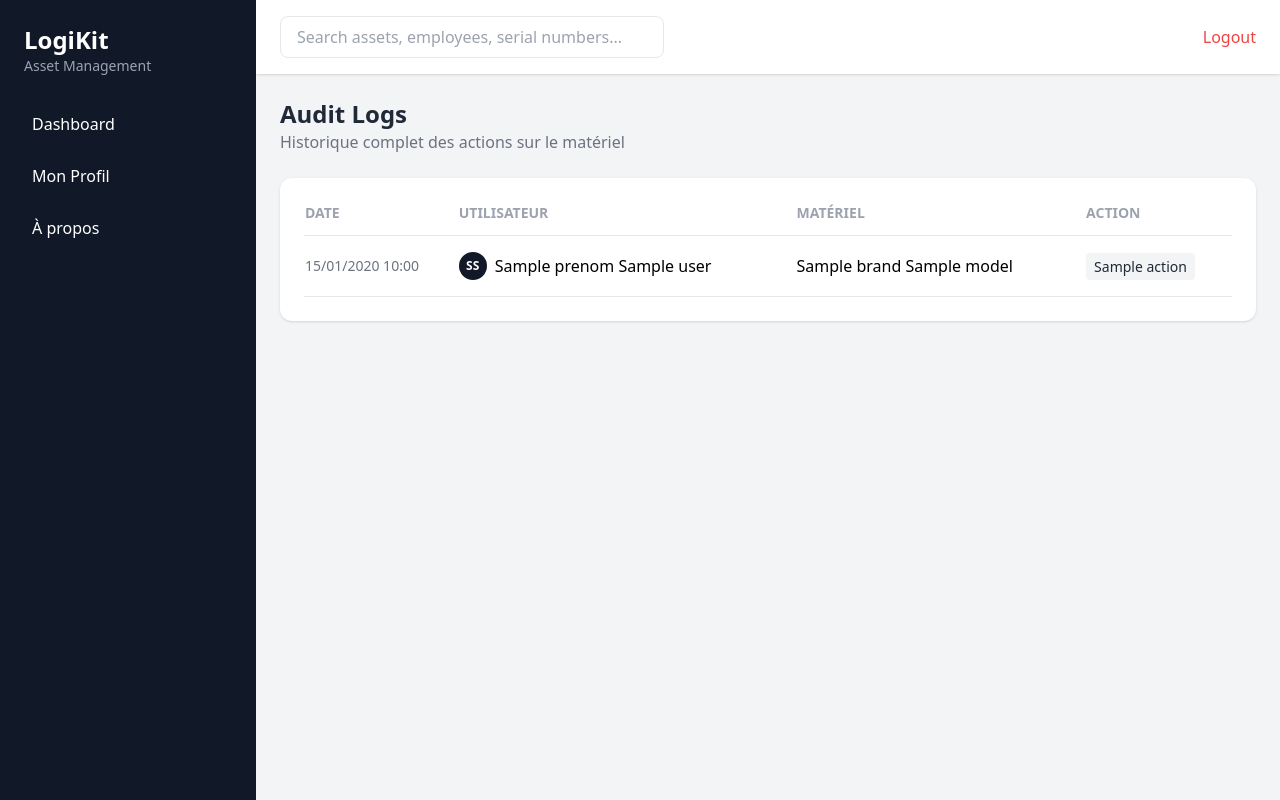
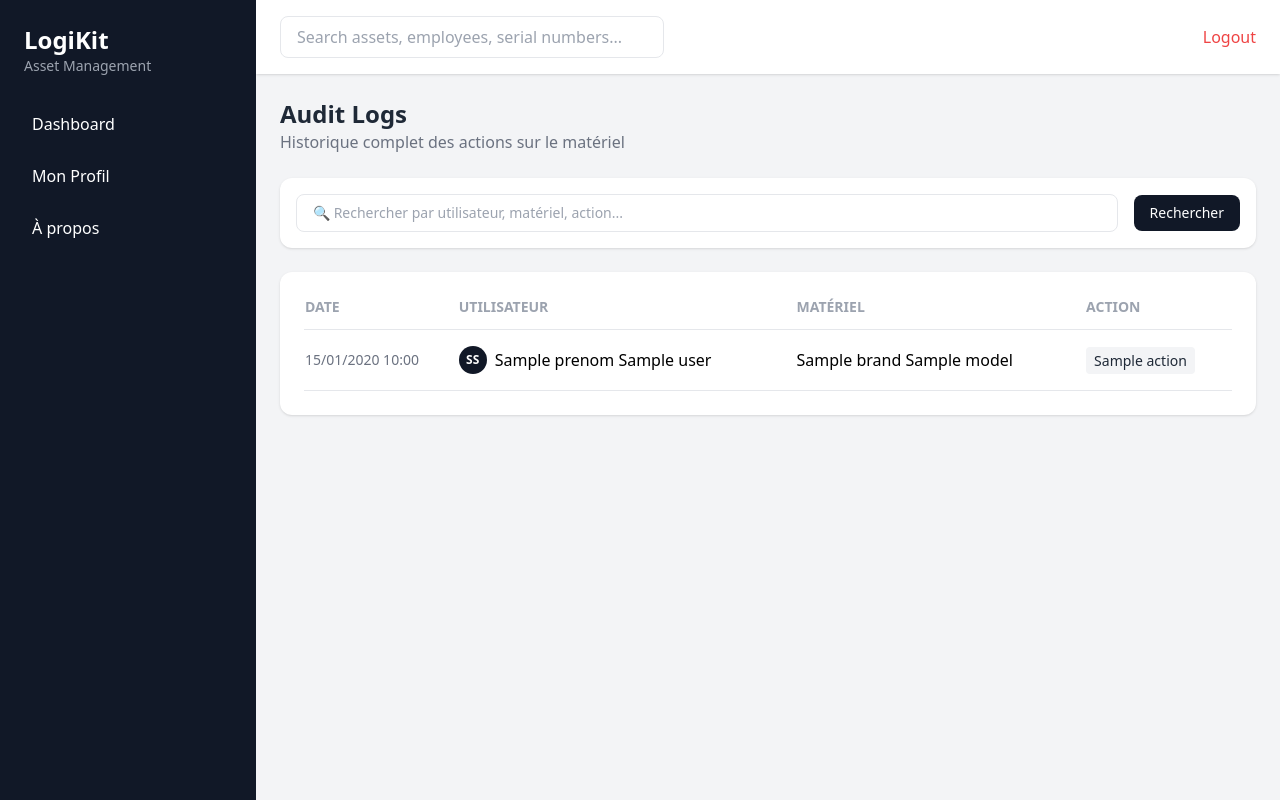
Before and after one commit to rayanetab/logikit, a Symfony app: template templates/history/index.html.twig in a window 1280 px wide. Run offline with Twig, Linux system fonts and the light colour scheme; the template is opened without the code that fills it: most values are stand-ins (such as "Sample title", 1, 10 or a date in 2020); some libraries are stand-ins or nearby versions.

Commit message:
Liens actifs sidebar + recherche Audit Logs

```diff
--- a/templates/base.html.twig
+++ b/templates/base.html.twig
@@ -11,7 +11,7 @@
     </script>
     <script src="https://cdn.tailwindcss.com"></script>
 </head>
-<body class="bg-gray-100 ">
+<body class="bg-gray-100">
     <div class="flex h-screen">
 
         {# Sidebar #}
@@ -21,51 +21,49 @@
                 <p class="text-gray-400 text-sm">Asset Management</p>
             </div>
             <nav class="flex-1 px-4">
-                <a href="/dashboard" class="flex items-center px-4 py-3 rounded-lg mb-1 hover:bg-gray-700 text-white">
+                <a href="/dashboard" class="flex items-center px-4 py-3 rounded-lg mb-1 hover:bg-gray-700 text-white {% if app.request.pathinfo == '/dashboard' %}bg-gray-700{% endif %}">
                     Dashboard
                 </a>
 
                 {% if is_granted('ROLE_USER') %}
-                <a href="/asset" class="flex items-center px-4 py-3 rounded-lg mb-1 hover:bg-gray-700 text-white">
+                <a href="/asset" class="flex items-center px-4 py-3 rounded-lg mb-1 hover:bg-gray-700 text-white {% if app.request.pathinfo starts with '/asset' and app.request.pathinfo != '/asset/maintenance' %}bg-gray-700{% endif %}">
                     Assets Inventory
                 </a>
-               <a href="{{ path('app_asset_maintenance') }}" class="flex items-center justify-between px-4 py-3 rounded-lg mb-1 hover:bg-gray-700 text-white">
+                <a href="{{ path('app_asset_maintenance') }}" class="flex items-center justify-between px-4 py-3 rounded-lg mb-1 hover:bg-gray-700 text-white {% if app.request.pathinfo == '/asset/maintenance' %}bg-gray-700{% endif %}">
                     <span>Maintenance</span>
                     {% if globalMaintenanceCount > 0 %}
                     <span class="bg-orange-500 text-white text-xs px-2 py-0.5 rounded-full">{{ globalMaintenanceCount }}</span>
                     {% endif %}
                 </a>
-<a href="/consumable" class="flex items-center justify-between px-4 py-3 rounded-lg mb-1 hover:bg-gray-700 text-white">
+                <a href="/consumable" class="flex items-center justify-between px-4 py-3 rounded-lg mb-1 hover:bg-gray-700 text-white {% if app.request.pathinfo starts with '/consumable' %}bg-gray-700{% endif %}">
                     <span>Consumables</span>
                     {% if globalStockAlerts > 0 %}
                     <span class="bg-red-500 text-white text-xs px-2 py-0.5 rounded-full">{{ globalStockAlerts }}</span>
                     {% endif %}
                 </a>
-                <a href="/assignment" class="flex items-center px-4 py-3 rounded-lg mb-1 hover:bg-gray-700 text-white">
+                <a href="/assignment" class="flex items-center px-4 py-3 rounded-lg mb-1 hover:bg-gray-700 text-white {% if app.request.pathinfo starts with '/assignment' %}bg-gray-700{% endif %}">
                     Assignments
                 </a>
-                <a href="{{ path('app_calendar') }}" class="flex items-center px-4 py-3 rounded-lg mb-1 hover:bg-gray-700 text-white">
+                <a href="{{ path('app_calendar') }}" class="flex items-center px-4 py-3 rounded-lg mb-1 hover:bg-gray-700 text-white {% if app.request.pathinfo == '/calendar' %}bg-gray-700{% endif %}">
                     Calendrier
                 </a>
                 {% endif %}
 
-
-
                 {% if is_granted('ROLE_ADMIN') %}
-                <a href="/user" class="flex items-center px-4 py-3 rounded-lg mb-1 hover:bg-gray-700 text-white">
+                <a href="/user" class="flex items-center px-4 py-3 rounded-lg mb-1 hover:bg-gray-700 text-white {% if app.request.pathinfo starts with '/user' %}bg-gray-700{% endif %}">
                     Users
                 </a>
-                <a href="/history" class="flex items-center px-4 py-3 rounded-lg mb-1 hover:bg-gray-700 text-white">
+                <a href="/history" class="flex items-center px-4 py-3 rounded-lg mb-1 hover:bg-gray-700 text-white {% if app.request.pathinfo == '/history' %}bg-gray-700{% endif %}">
                     Audit Logs
                 </a>
                 {% endif %}
-<a href="{{ path('app_profile') }}" class="flex items-center px-4 py-3 rounded-lg mb-1 hover:bg-gray-700 text-white">
+
+                <a href="{{ path('app_profile') }}" class="flex items-center px-4 py-3 rounded-lg mb-1 hover:bg-gray-700 text-white {% if app.request.pathinfo == '/profile' %}bg-gray-700{% endif %}">
                     Mon Profil
                 </a>
-<a href="{{ path('app_about') }}" class="flex items-center px-4 py-3 rounded-lg mb-1 hover:bg-gray-700 text-white">
+                <a href="{{ path('app_about') }}" class="flex items-center px-4 py-3 rounded-lg mb-1 hover:bg-gray-700 text-white {% if app.request.pathinfo == '/about' %}bg-gray-700{% endif %}">
                     À propos
                 </a>
-
             </nav>
         </div>
 
@@ -84,7 +82,8 @@
             </header>
 
             {# Page content #}
-<main class="flex-1 overflow-y-auto p-6 ">    {# Messages flash #}
+            <main class="flex-1 overflow-y-auto p-6">
+                {# Messages flash #}
                 {% for message in app.flashes('success') %}
                 <div class="bg-green-50 border-l-4 border-green-500 text-green-700 px-6 py-4 rounded-xl mb-4 flex items-center gap-3">
                     <span class="text-xl">✅</span>
--- a/templates/history/index.html.twig
+++ b/templates/history/index.html.twig
@@ -3,9 +3,28 @@
 {% block title %}Audit Logs - LogiKit{% endblock %}
 
 {% block body %}
-<div class="mb-6">
-    <h1 class="text-2xl font-bold text-gray-800">Audit Logs</h1>
-    <p class="text-gray-500">Historique complet des actions sur le matériel</p>
+<div class="mb-6 flex justify-between items-center">
+    <div>
+        <h1 class="text-2xl font-bold text-gray-800">Audit Logs</h1>
+        <p class="text-gray-500">Historique complet des actions sur le matériel</p>
+    </div>
+</div>
+
+{# Recherche #}
+<div class="bg-white rounded-xl shadow p-4 mb-6">
+    <form method="GET" class="flex gap-4 items-center">
+        <input type="text" name="search" value="{{ search ?? '' }}"
+               placeholder="🔍 Rechercher par utilisateur, matériel, action..."
+               class="flex-1 px-4 py-2 border rounded-lg text-sm">
+        <button type="submit" class="bg-gray-900 text-white px-4 py-2 rounded-lg text-sm">
+            Rechercher
+        </button>
+        {% if search %}
+        <a href="{{ path('app_history') }}" class="text-gray-500 text-sm hover:text-gray-700">
+            Réinitialiser
+        </a>
+        {% endif %}
+    </form>
 </div>
 
 <div class="bg-white rounded-xl shadow p-6">
```
Also changed, not shown: src/Controller/HistoryController.php (+17 -2 lines). Lines whose indentation alone changed are shown as unchanged.
